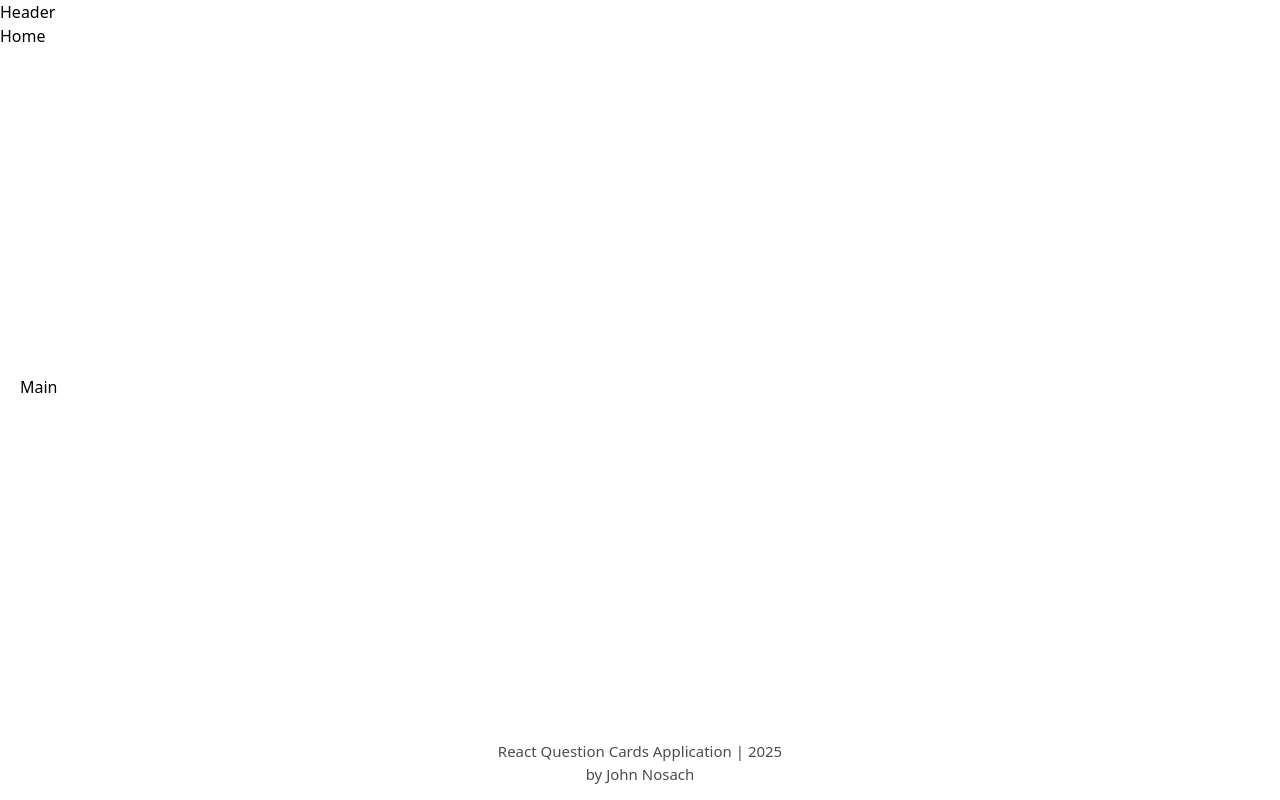
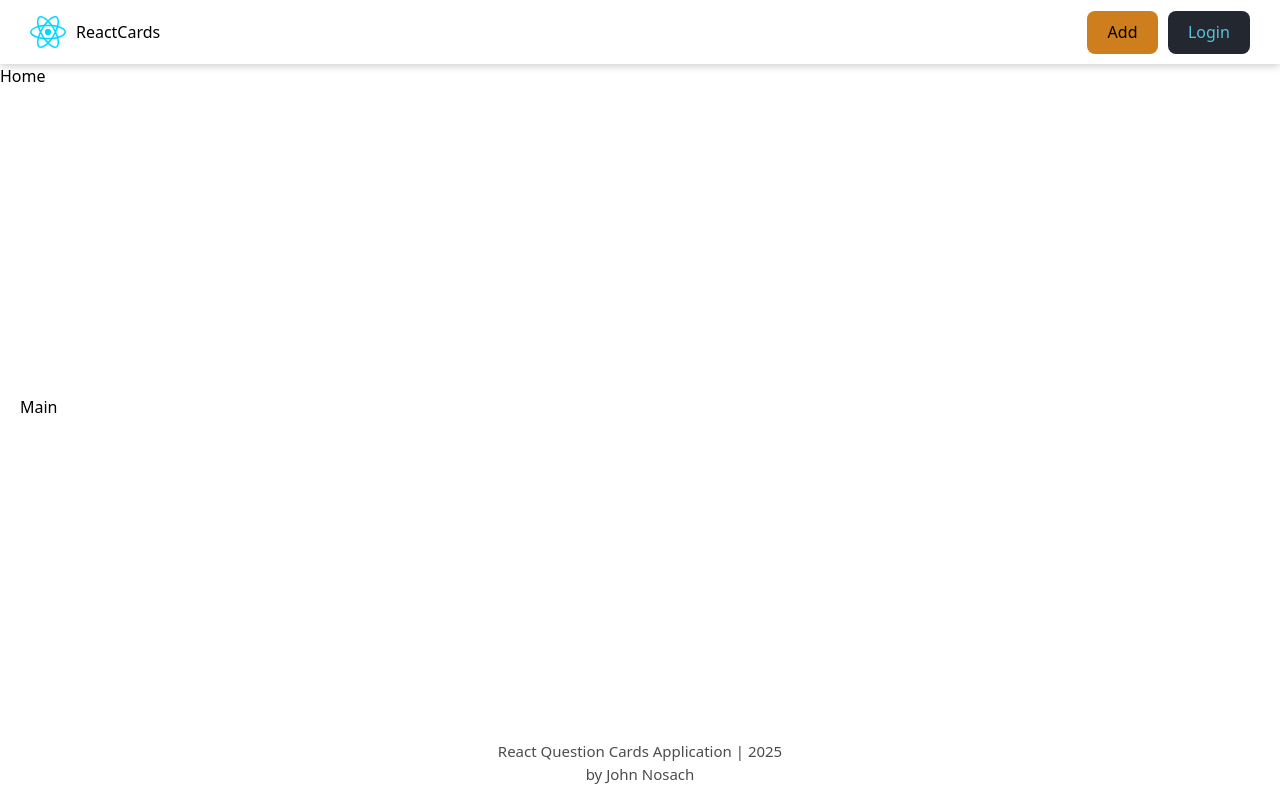
Before and after one commit to John-Coyote/johnpro, a React (Vite) app: page / in a window 1280 px wide. Built offline with nearby package versions, Linux system fonts and the light colour scheme.

Commit message:
header and button inplementation

```diff
--- a/src/components/Button/Button.jsx
+++ b/src/components/Button/Button.jsx
@@ -1,10 +1,10 @@
 import cls from './Button.module.css';
 
 
-const isPrimaty = true;
 
 
-export const Button = ({onClick,children}) => {
 
-    return <button className={`${cls.btn} ${isPrimaty ? cls.primary : ""}`} onClick={onClick}>{children}</button>
+export const Button = (props) => {
+
+    return <button className={`${cls.btn} ${props.isActive ? cls.active : ""}`} onClick={props.onClick} disabled={props.isDisabled}>{props.children}</button>
 }
--- a/src/components/Button/Button.module.css
+++ b/src/components/Button/Button.module.css
@@ -1,7 +1,31 @@
-.btn{
-    background-color: burlywood;
+.btn {
+  border-radius: 8px;
+  border: 1px solid transparent;
+  padding: 0.6em 1.2em;
+  font-size: 1em;
+  font-weight: 500;
+  font-family: inherit;
+  background-color: var(--btn-bg-color);
+  color: var(--btn-text-color);
+  cursor: pointer;
+  transition: border-color 0.25s;
 }
 
-.primary{
-    background-color: cadetblue;
+.btn:hover {
+    border-color: #2f2f2f;
 }
+
+.btn:focus,
+.btn:focus-visible{
+    outline: 4px auto #2f2f2f;
+}
+
+.btn:disabled{
+    opacity: .5;
+    pointer-events: none;
+}
+
+.active {
+    color:#000;
+  background-color: #ce7e1d;
+}
--- /dev/null
+++ b/src/components/Header/Header.jsx
@@ -0,0 +1,21 @@
+import { Button } from '../Button/Button';
+import cls from './Header.module.css';
+import ReactLogo from '../../assets/react.svg';
+
+
+
+function Header() {
+    return (<header className={cls.header}>
+        <p>
+            <img src={ReactLogo} alt="react logo" />
+            <span>ReactCards</span>
+        </p>
+        <div className={cls.headerButtons}>
+            <Button isActive>Add</Button>
+            <Button>Login</Button>
+
+        </div>
+    </header>);
+}
+
+export default Header;
--- /dev/null
+++ b/src/components/Header/Header.module.css
@@ -0,0 +1,27 @@
+.header{
+    width: 100%;
+    height: 70px;
+    border-color: var(--main-bg-color);
+    padding: 0 30px;
+    display: flex;
+    justify-content: space-between;
+    align-items: center;
+    box-shadow: 0 2px 8px 0 rgba(0, 0, 0, .2);
+
+    P {
+        text-transform: capitalize;
+        display: flex;
+        justify-content: center;
+        align-items: center;
+        gap: 10px;
+        cursor: pointer;
+        user-select: none;
+    }
+}
+
+.headerButtons{
+    display: flex;
+    justify-content: center;
+    align-items: center;
+    gap: 10px;
+}
--- a/src/components/MainLayout/Mainlayout.jsx
+++ b/src/components/MainLayout/Mainlayout.jsx
@@ -1,12 +1,13 @@
 import { Outlet } from 'react-router-dom';
 import cls from './MainLayout.module.css';
+import  Header  from '../Header/Header';
 
 function MainLayout() {
 
     const currentYear = new Date().getFullYear();
     return (
         <div className={cls.mainLayout}>
-            <header>Header</header>
+            <Header />
             <div className={cls.mainWrapper}>
                 <Outlet />
                 <main className={cls.main}>Main</main>
--- a/src/components/MainLayout/index.jsx
+++ /dev/null
@@ -1 +0,0 @@
-export  { MainLayout } from './Mainlayout';
--- a/src/index.css
+++ b/src/index.css
@@ -1,6 +1,9 @@
 :root {
   --main-bg-color: #23272f;
   --text-color: #fff;
+
+  --btn-bg-color: #383d3f;
+  --btn-text-color: #fff;
 
   font-family: system-ui, Avenir, Helvetica, Arial, sans-serif;
   line-height: 1.5;
@@ -37,6 +40,9 @@ body {
   :root {
     --main-bg-color: #fff;
     --text-color: #000;
+
+    --btn-bg-color: #23272F;
+    --btn-text-color: #57C4DC;
   }
 }
 
@@ -44,5 +50,7 @@ body {
   :root {
     --main-bg-color: #23272f;
     --text-color: #fff;
+    --btn-bg-color: #383d3f;
+    --btn-text-color: #fff;
   }
 }
```
